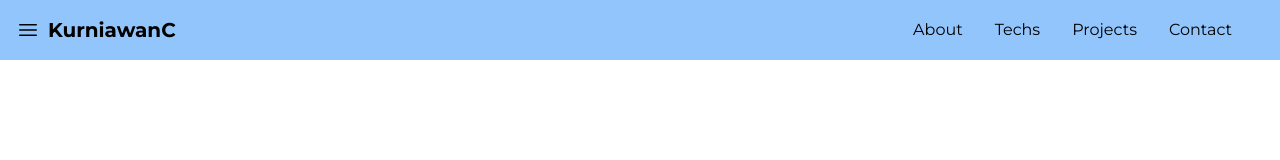
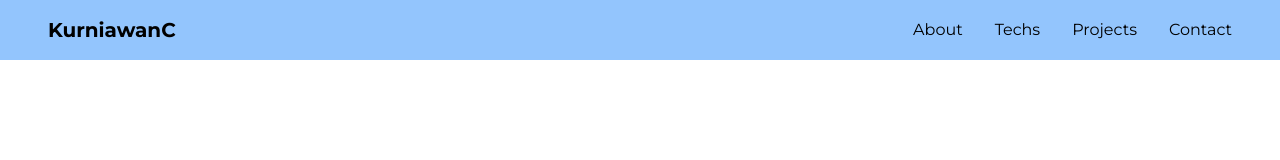
Before and after one commit to WawanC/portfolio, a Next.js app: page / in a window 1280 px wide. Shown: the top 160 px of the page. Built offline with nearby package versions, Linux system fonts and the light colour scheme.

Commit message:
fix nav bug

```diff
--- a/components/navbar.tsx
+++ b/components/navbar.tsx
@@ -43,7 +43,7 @@ const NavBar: React.FC<IProps> = (props) => {
         viewBox="0 0 24 24"
         strokeWidth={1.5}
         stroke="currentColor"
-        className="w-6 h-6 hover:cursor-pointer absolute left-4"
+        className="w-6 h-6 hover:cursor-pointer absolute left-4 lg:hidden"
         onClick={() => toggleSideMenu(true)}
       >
         <path
@@ -58,9 +58,7 @@ const NavBar: React.FC<IProps> = (props) => {
   return (
     <nav className="flex bg-blue-300 lg:justify-between justify-center items-center px-12 py-4 sticky top-0 z-10 ">
       {!isSideMenuOpen && <MenuIcon />}
-      <h1 className="font-bold text-xl" onClick={() => toggleSideMenu(true)}>
-        KurniawanC
-      </h1>
+      <h1 className="font-bold text-xl">KurniawanC</h1>
       {isSideMenuOpen && (
         <div
           className="lg:hidden fixed bg-black top-0 left-0 right-0 bottom-0 z-10 opacity-50"
```
